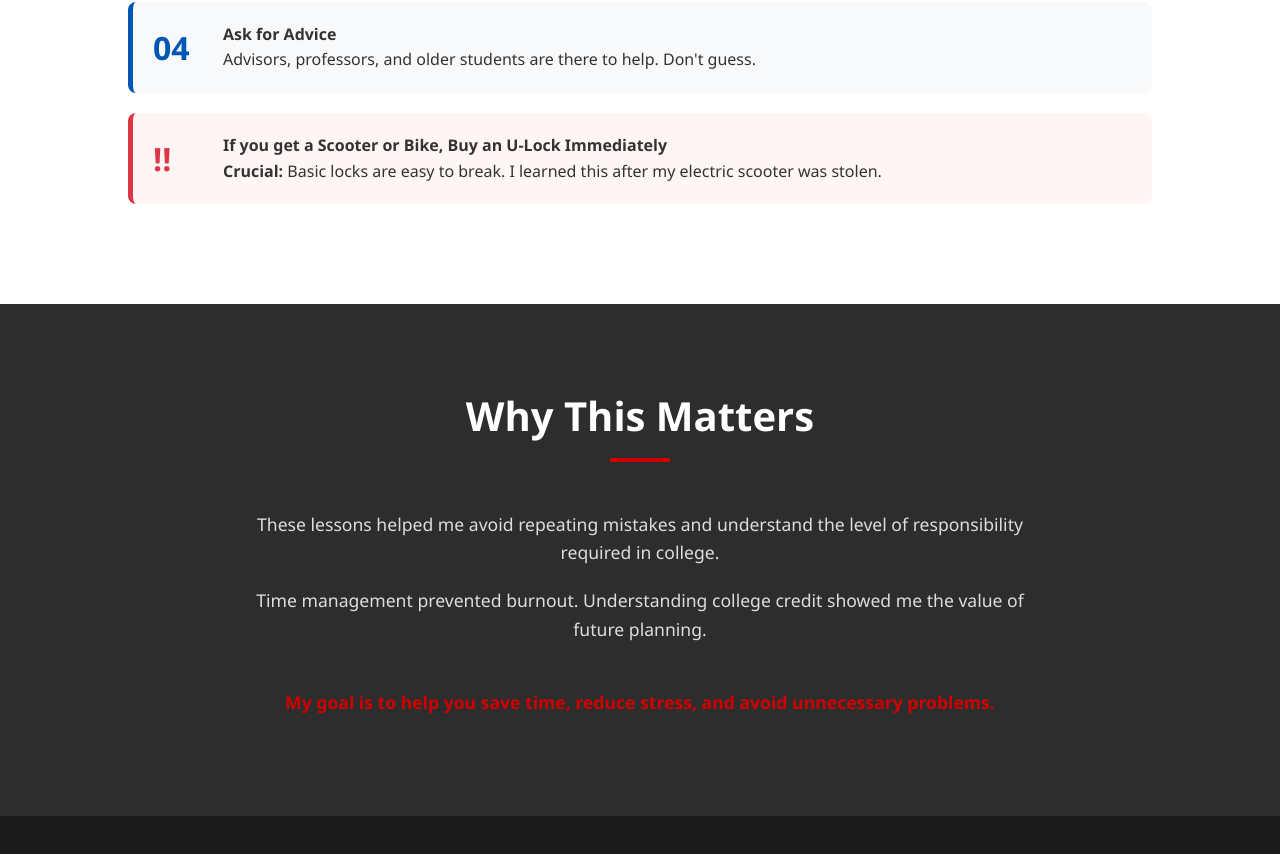
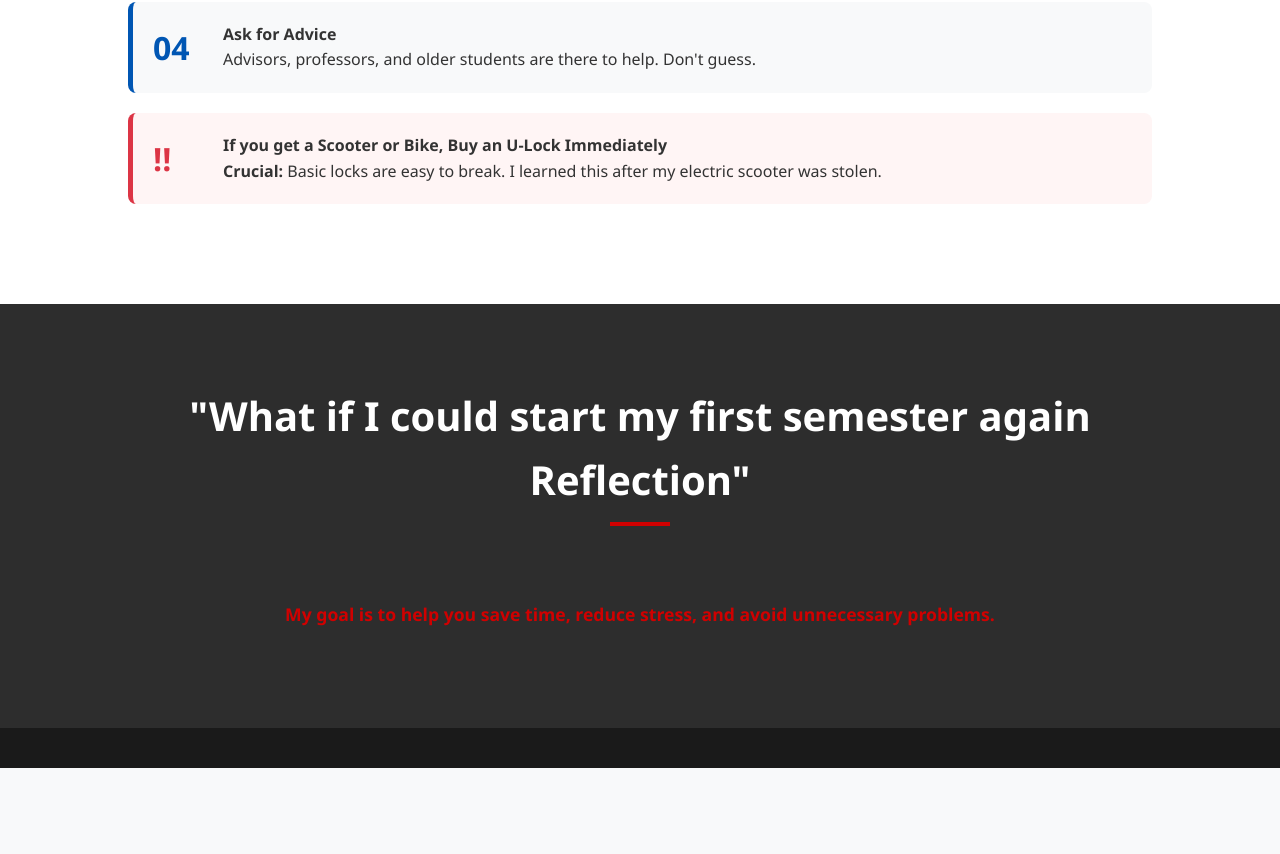
Before and after one commit to MasterKnight12/istandproject, a plain HTML site: page index.html in a window 1280 px wide. Shown: the part 2310-3164 px from the top of the page. After the commit the page ends 3078 px from the top, so only its background shows below. Drawn offline with Linux system fonts and the light colour scheme.

Commit message:
Fix HTML encoding and clean up structure

```diff
--- a/index.html
+++ b/index.html
@@ -366,9 +366,7 @@
 
     <section id="reflection" class="reflection">
         <div class="reveal">
-            <h2 class="section-title">Why This Matters</h2>
-            <p>These lessons helped me avoid repeating mistakes and understand the level of responsibility required in college.</p>
-            <p>Time management prevented burnout. Understanding college credit showed me the value of future planning.</p>
+            <h2 class="section-title">"What if I could start my first semester again Reflection"</h2>
             <br>
             <p style="font-weight: bold; color: var(--primary-color);">My goal is to help you save time, reduce stress, and avoid unnecessary problems.</p>
         </div>
@@ -412,4 +410,5 @@
     </script>
 
 </body>
+
 </html>
```
